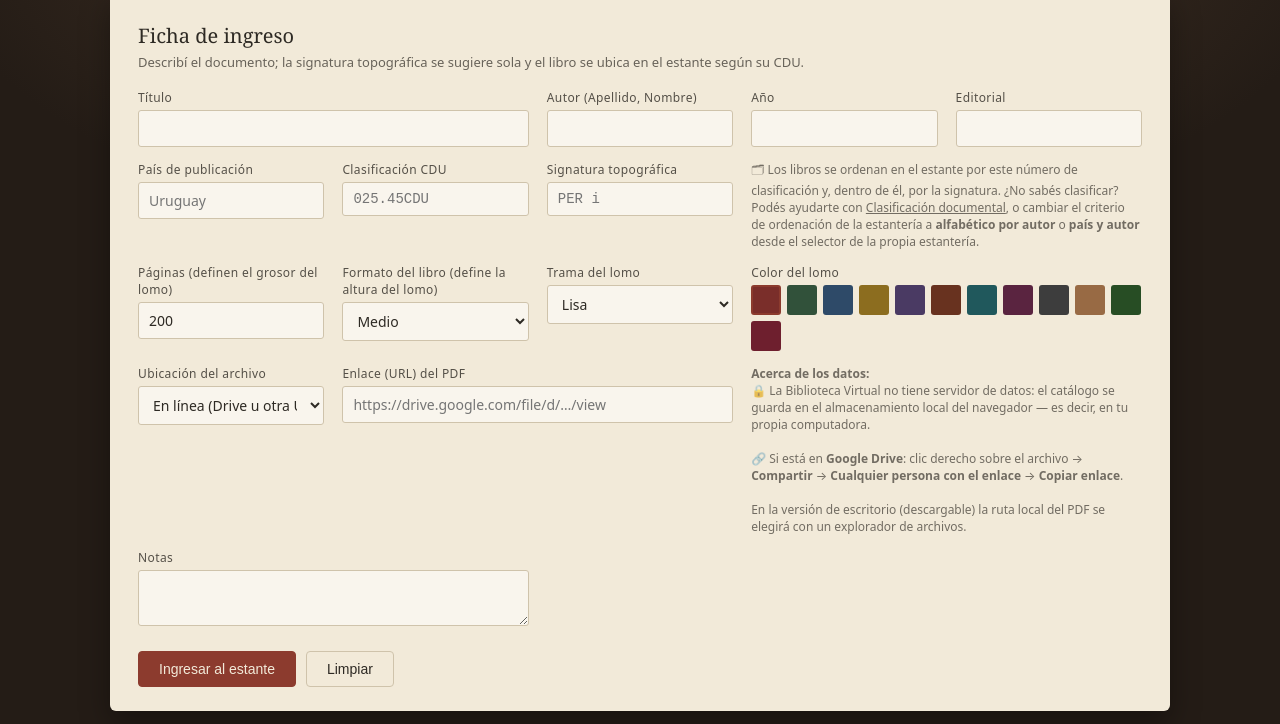
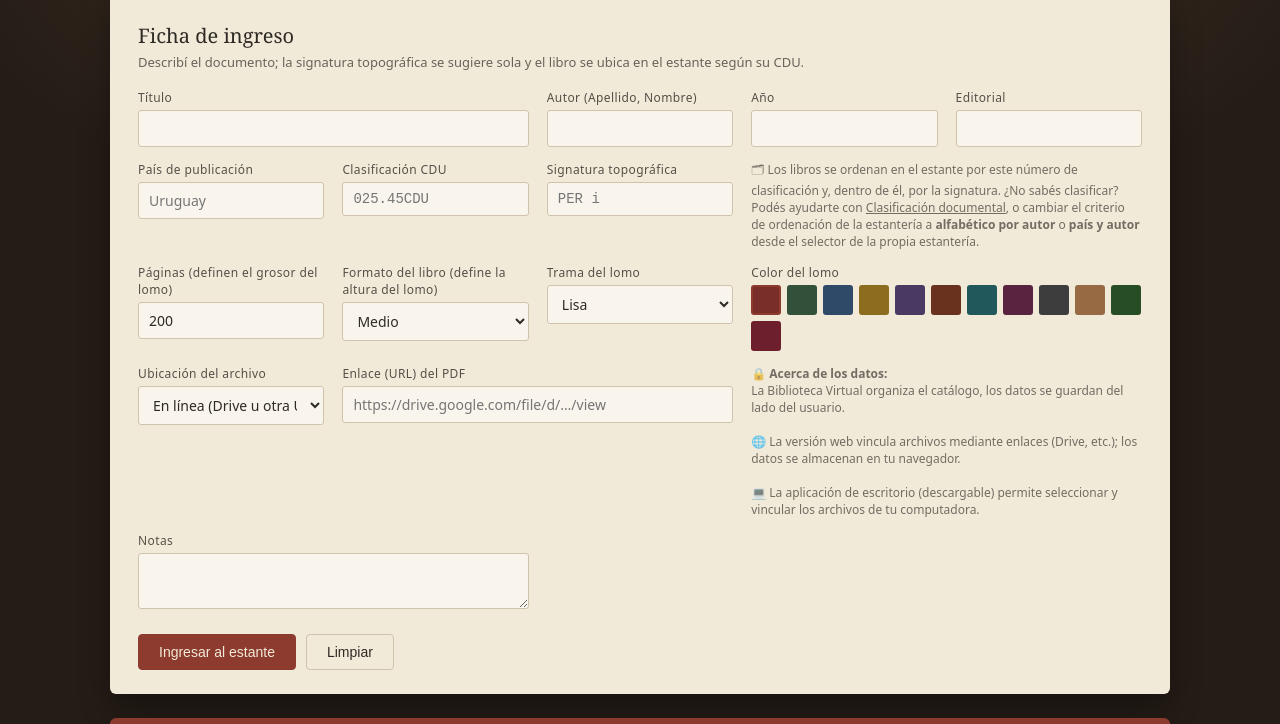
Before and after one commit to GabrielDac/Biblioteca-Virtual, a website: page index.html in a window 1280 px wide. Both pictures are taken after a click on the button "Catálogo / Ficha". Shown: the part 76-800 px from the top of the page. Drawn offline with Linux system fonts and the light colour scheme.

Commit message:
Update index.html

```diff
--- a/index.html
+++ b/index.html
@@ -394,7 +394,7 @@
             </select>
           </div>
           <div class="span2"><label id="f-pdf-label">Enlace (URL) del PDF</label><input id="f-pdf" placeholder="https://drive.google.com/file/d/…/view"></div>
-          <div class="span2 hint" id="hintUbicacion"><b>Acerca de los datos:</b><br>🔒 La Biblioteca Virtual no tiene servidor de datos: el catálogo se guarda en el almacenamiento local del navegador — es decir, en tu propia computadora.<br><br><span id="hintTipo">🔗 Si está en <b>Google Drive</b>: clic derecho sobre el archivo → <b>Compartir</b> → <b>Cualquier persona con el enlace</b> → <b>Copiar enlace</b>.<br><br>En la versión de escritorio (descargable) la ruta local del PDF se elegirá con un explorador de archivos.</span></div>
+          <div class="span2 hint" id="hintUbicacion"><b>🔒 Acerca de los datos:</b><br>La Biblioteca Virtual organiza el catálogo, los datos se guardan del lado del usuario.<br><br>🌐 La versión web vincula archivos mediante enlaces (Drive, etc.); los datos se almacenan en tu navegador.<br><br>💻 La aplicación de escritorio (descargable) permite seleccionar y vincular los archivos de tu computadora.</div>
           <div class="span2"><label>Notas</label><textarea id="f-notas" rows="2"></textarea></div>
         </div>
         <div class="form-actions">
```
